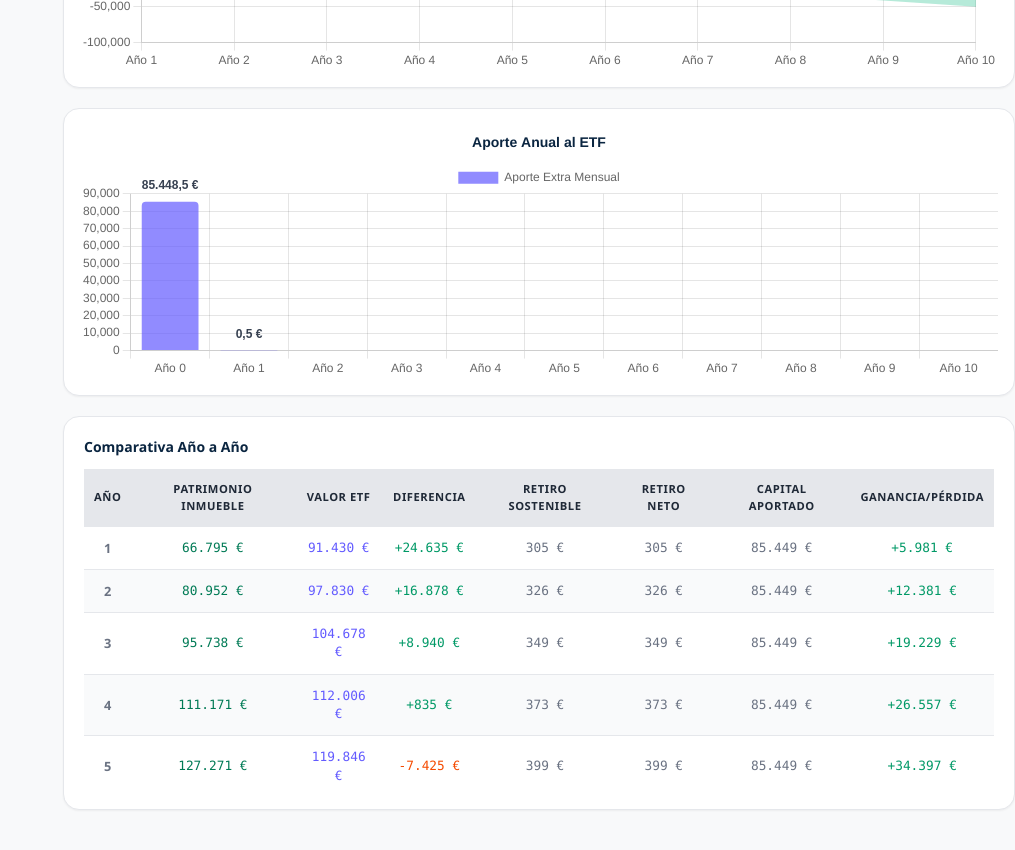
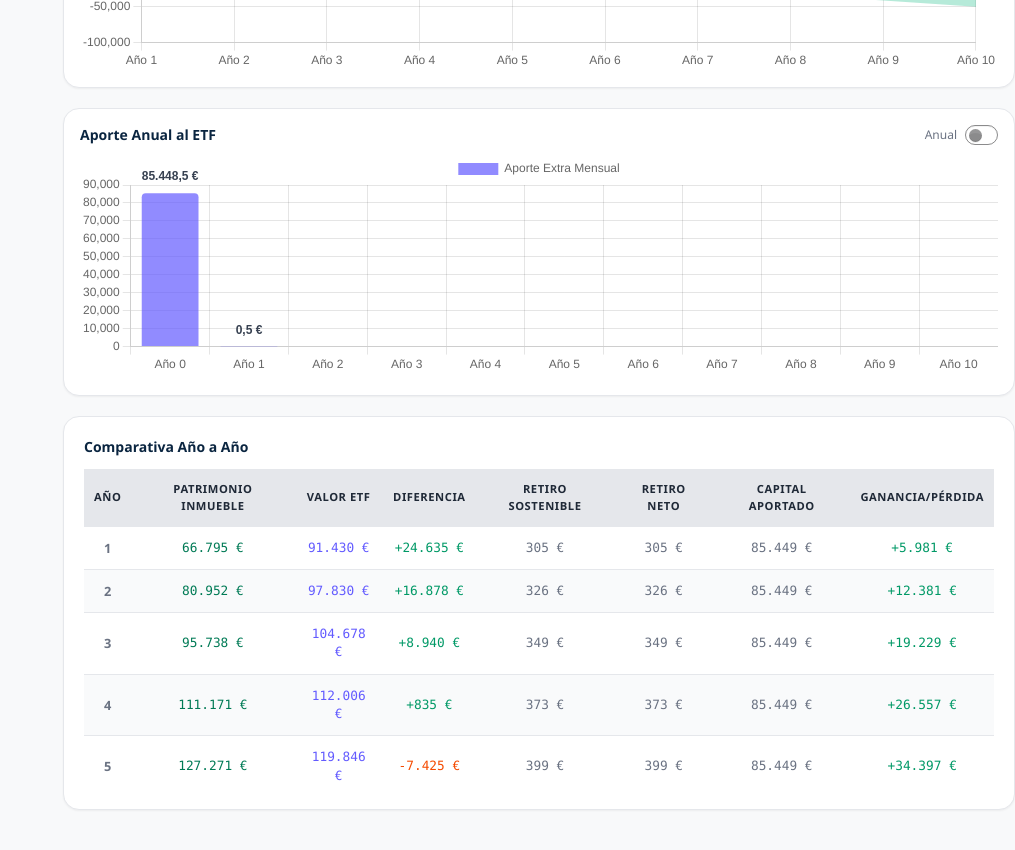
Before and after one commit to asblanco/real-state-simulator, a SvelteKit app: page /etf in a window 1280 px wide. Shown: the part 980-1830 px from the top of the page, without its empty margins (265-1280 px from the left). Built offline with nearby package versions, Linux system fonts and the light colour scheme.

Commit message:
feat: add cumulative toggle to contribution chart

```diff
--- a/src/routes/etf/+page.svelte
+++ b/src/routes/etf/+page.svelte
@@ -24,18 +24,24 @@
   let gapColors = $derived(diffData.map(v => v >= 0 ? "rgba(16, 185, 129, 0.3)" : "rgba(239, 68, 68, 0.3)"));
   let investedData = $derived($etfComparison.yearByYear.map(y => y.cumulativeContribution));
 
+  let showCumulative = $state(false);
+
   let contributionLabels = $derived([
     $t("chart.axis_prefix") + "0",
     ...$etfComparison.yearByYear.map(y => $t("chart.axis_prefix") + y.year),
   ]);
-  let contributionData = $derived([
+  let contributionData = $derived(
+    showCumulative
+      ? [$purchaseCosts.efectivoTotalNecesario, ...$etfComparison.yearByYear.map(y => y.cumulativeContribution)]
+      : [
           $purchaseCosts.efectivoTotalNecesario,
           ...$etfComparison.yearByYear.map((y, i) =>
             i === 0
               ? y.cumulativeContribution - $purchaseCosts.efectivoTotalNecesario
               : y.cumulativeContribution - $etfComparison.yearByYear[i - 1].cumulativeContribution,
           ),
-  ]);
+        ],
+  );
 </script>
 
 <div class="space-y-5 pb-12">
@@ -169,20 +175,29 @@
     />
   </div>
 
-  <!-- CHART 2: Annual Contribution -->
+  <!-- CHART 2: Annual / Cumulative Contribution -->
   <div class="bg-white p-4 rounded-2xl border border-gray-200 shadow-xs h-72">
+    <div class="flex items-center justify-between mb-2">
+      <span class="text-sm font-bold text-[#0A2540]">{$t("etf.chart_contribution_title")}</span>
+      <label class="flex items-center gap-2 cursor-pointer">
+        <span class="text-xs text-gray-500 font-medium">{showCumulative ? "Acum." : "Anual"}</span>
+        <input type="checkbox" class="toggle toggle-sm" bind:checked={showCumulative} />
+      </label>
+    </div>
+    <div class="h-[calc(100%-2rem)]">
       <Chart
         type="bar"
         labels={contributionLabels}
         datasets={[{
-        label: $t("etf.extra_contribution"),
+          label: showCumulative ? $t("etf.total_invested") : $t("etf.extra_contribution"),
           data: contributionData,
-        backgroundColor: "rgba(99, 91, 255, 0.7)",
+          backgroundColor: showCumulative ? "rgba(16, 185, 129, 0.7)" : "rgba(99, 91, 255, 0.7)",
           borderRadius: 4,
         }]}
         showValues={true}
-      title={$t("etf.chart_contribution_title")}
+        title=""
       />
+    </div>
   </div>
 
   <!-- YEAR TABLE -->
```
Lines whose indentation alone changed are shown as unchanged.
